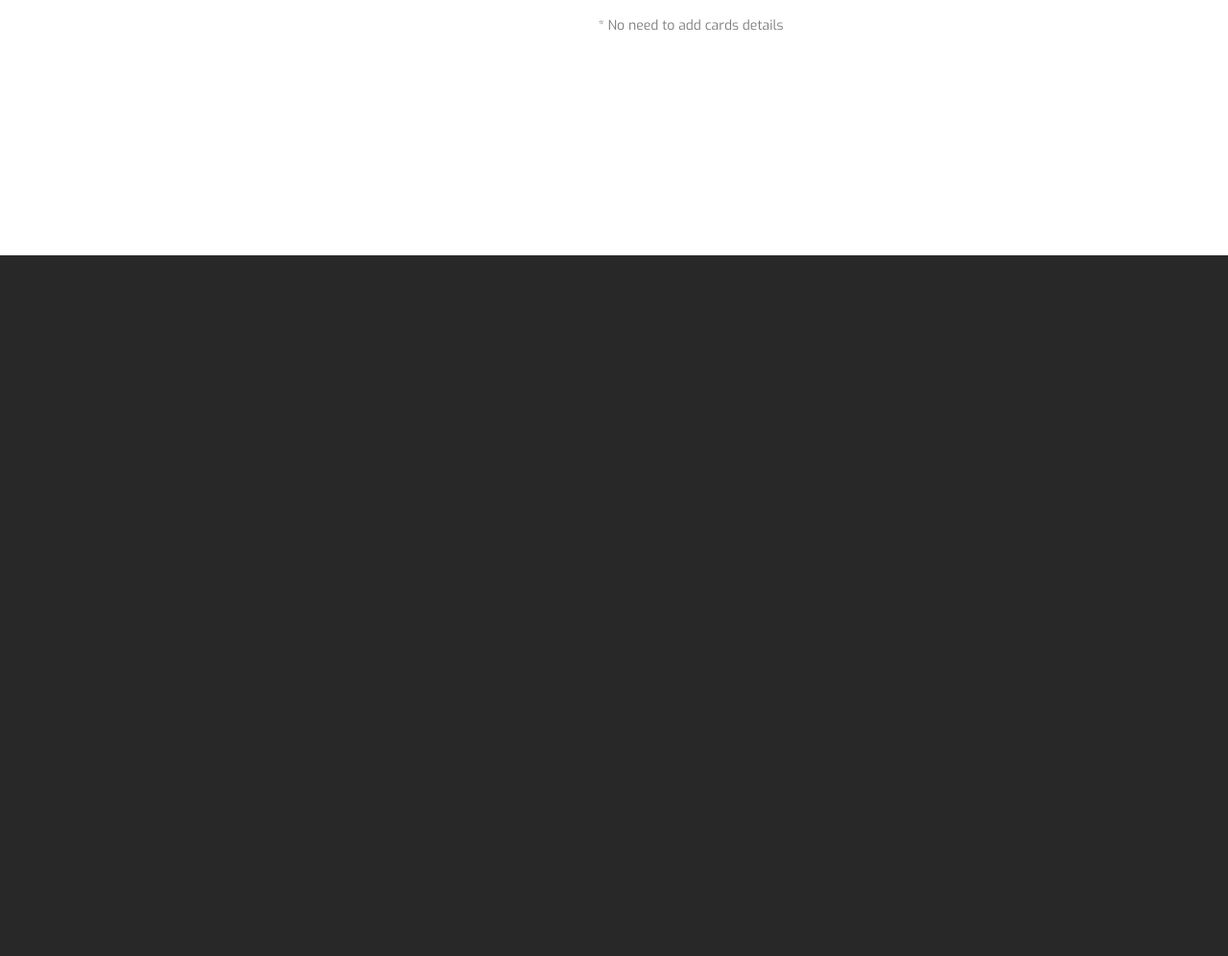
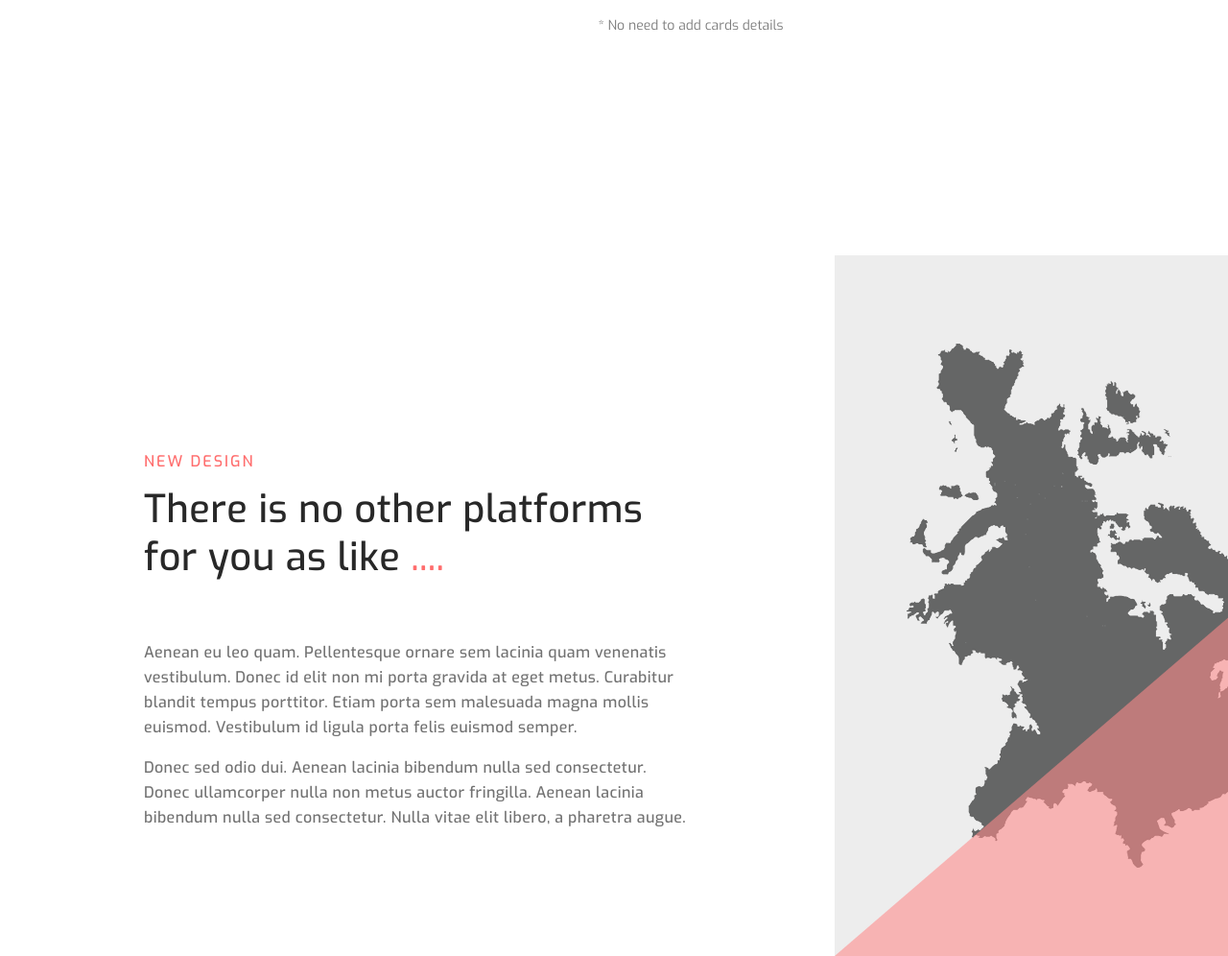
Before and after one commit to rutoirina/progect_mountains, a plain HTML site: page index.html in a window 1280 px wide. Shown: the part 547-1543 px from the top of the page at 96% size. Before the commit the page ends 813 px from the top, so only its background shows below. Drawn offline with Linux system fonts and the light colour scheme.

Commit message:
add section-platform

```diff
--- a/index.html
+++ b/index.html
@@ -24,7 +24,29 @@
 			</div>
 
 		</div>
+		<div class="section section-platform">
+			<div class="section-content">
+				<div class="section-theme">
+					NEW DESIGN
+				</div>
+				<div class="section-title">
+					There is no other platforms for you as like <span>....</span>
+				</div>
+				<div class="section-text">
+					<p>
+						Aenean eu leo quam. Pellentesque ornare sem lacinia quam venenatis vestibulum. Donec id elit non mi porta gravida at eget metus. Curabitur blandit tempus porttitor. Etiam porta sem malesuada magna mollis euismod. Vestibulum id ligula porta felis euismod semper.
+					</p>
 
+					<p>
+						Donec sed odio dui. Aenean lacinia bibendum nulla sed consectetur. Donec ullamcorper nulla non metus auctor fringilla. Aenean lacinia bibendum nulla sed consectetur. Nulla vitae elit libero, a pharetra augue.
+					</p>
+				</div>
+			</div>
+			<div class="section-img">
+				<img src="img/map.png" alt="">
+			</div>
+
+		</div>
 	</div>
 
 </body>
--- a/main.css
+++ b/main.css
@@ -2,6 +2,10 @@
 @font-face {
     font-family: Exo Thin; /* Имя шрифта */
     src: url(fonts/Exo-Thin.ttf); /* Путь к файлу со шрифтом */
+}
+@font-face {
+    font-family: Exo Medium; /* Имя шрифта */
+    src: url(fonts/Exo-Medium.ttf); /* Путь к файлу со шрифтом */
 }
 @font-face {
     font-family: Exo Regular;
@@ -11,6 +15,10 @@
 body {
 	margin: 0;
 	background-color: #282828;
+}
+
+span {
+	color: #ff6d6d
 }
 
 .main {
@@ -36,6 +44,15 @@ body {
 	text-align: center;
 	line-height: 75px;
 	color: #282828;
+}
+
+.header-details {
+	color: #282828;
+	font-family: Exo Regular;
+	font-size: 14px;
+	margin-top: 20px;
+	padding-bottom: 30px;
+	opacity: 0.6;
 }
 /* Стили кнопок */
 .button {
@@ -73,6 +90,7 @@ body {
 .header-button-play:hover {
 	background-color: #ff6d6d;
 }
+
  .header-button-play:hover::after {
  	transform: scale(1.2);
 }
@@ -99,11 +117,66 @@ body {
 	margin-top: 40px;
 }
 
-.header-details {
+/* Стили секции */
+.section-platform {
+	white-space: nowrap;
+	font-size: 0;
+}
+
+.section-content {
+	box-sizing: border-box;
+	padding-top: 190px;
+	padding-left: 150px;
+	padding-right: 150px;
+	width: 870px;
+	display: inline-block;
+	white-space: normal;
+	vertical-align: top;
+}
+
+.section-img {
+	position: relative;
+	padding: 92px 0;
+	width: 570px;
+	display: inline-block;
+	vertical-align: top;
+	background: #ededed;
+	text-align: center;
+}
+
+.section-img::after {
+	position: absolute;
+	display: inline-block;
+	content: '';
+	right: 0;
+	bottom: 0;
+	border-left: 570px solid transparent;
+	border-bottom: 490px solid rgba(255,138,138,0.58);
+}
+
+.section-theme {
+	color: #ff6d6d;
+	font-family: Exo Medium;
+	font-size: 16px;
+	text-transform: uppercase;
+	letter-spacing: 2px;
+	line-height: 50px;
+}
+
+.section-title {
 	color: #282828;
-	font-family: Exo Regular;
-	font-size: 14px;
-	margin-top: 20px;
-	padding-bottom: 30px;
-	opacity: 0.6;
+	font-family: Exo Medium;
+	font-size: 40px;
+	letter-spacing: 0.4px;
+	line-height: 50px;
 }
+
+.section-text {
+	margin: 0;
+	font-family: Exo Medium;
+	padding-top: 45px;
+	color: rgba(40,40,40,0.66);
+	font-size: 16px;
+	letter-spacing: 0.4px;
+	line-height: 26px;
+}
```
Also changed, not shown: fonts/Exo-Medium.ttf (added).
